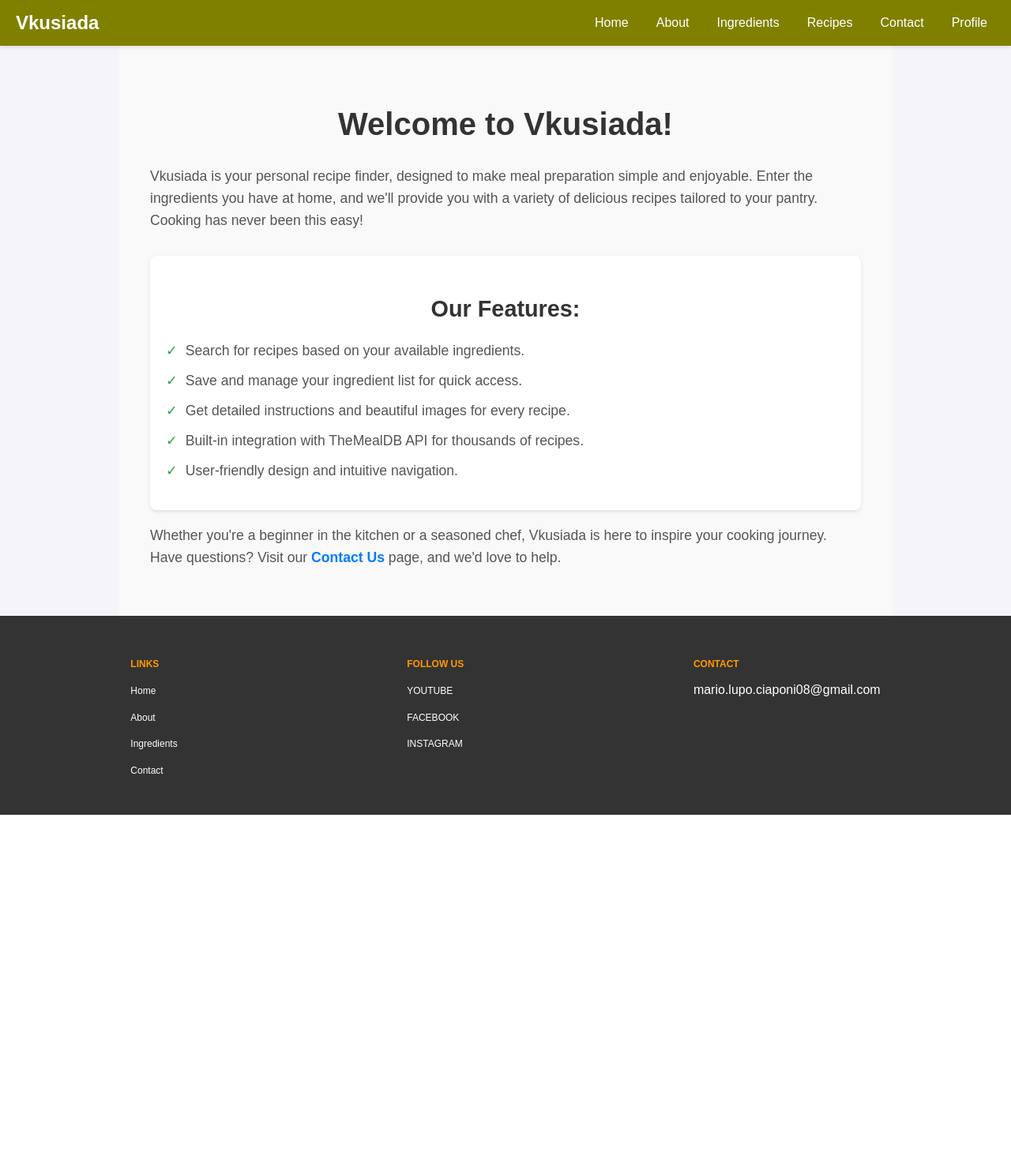
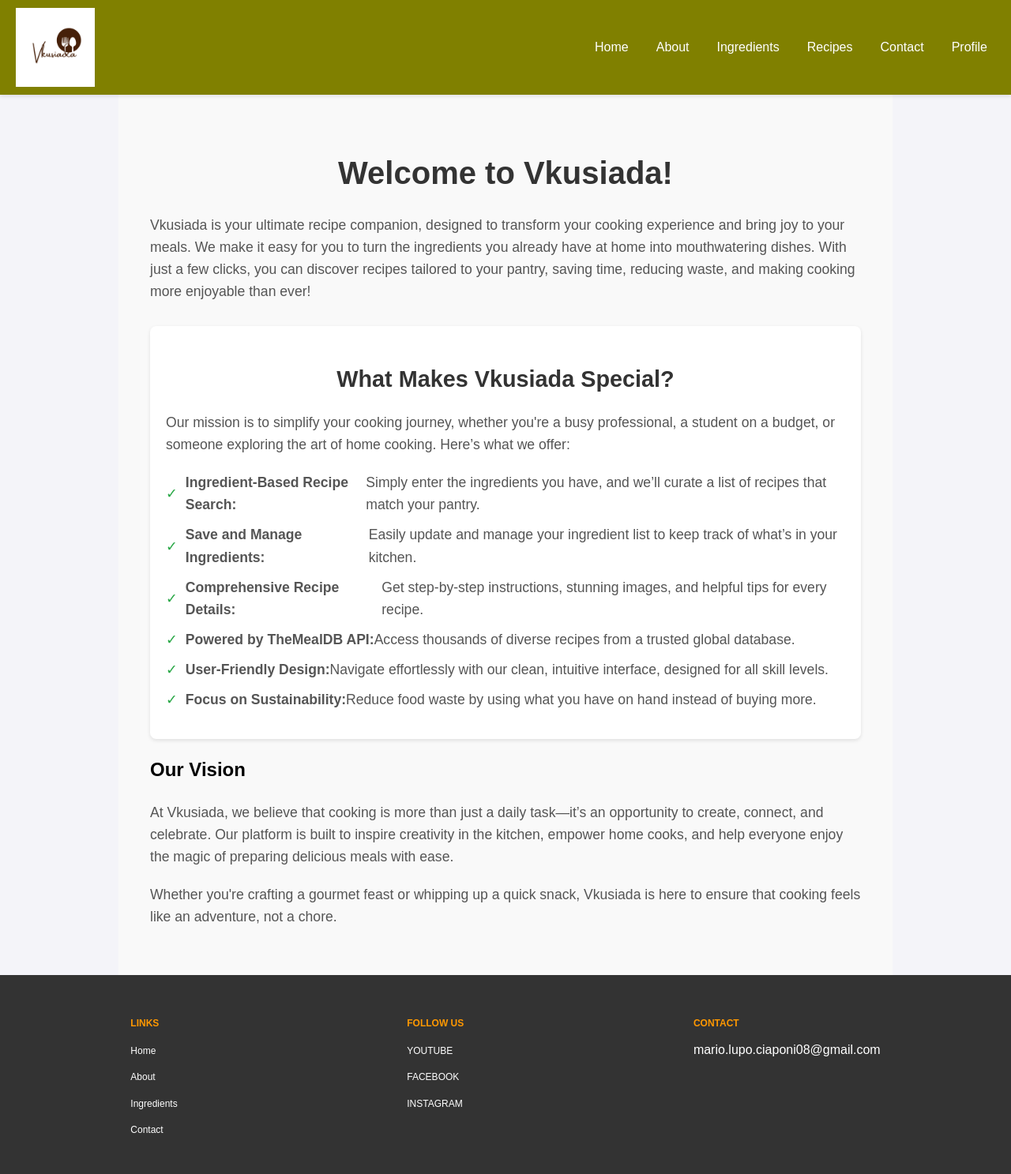
Before and after one commit to Mario-Lupo-Ciaponi/Vkusiada, a Flask app: page /about in a window 1280 px wide. Shown: the whole page at 79% size. Before the commit the page ends 1032 px from the top, so only its background shows below. Run offline with Flask 3, Linux system fonts and the light colour scheme.

Commit message:
Updated code.

```diff
--- a/app.py
+++ b/app.py
@@ -259,10 +259,13 @@ def recipe_page():
             return render_template("recipe-page.html", recipes=recipes, ingredients=ingredients)
         else:
             flash("No recipes found for the provided ingredients. Try with different ingredients!", "warning")
-            return redirect(url_for("home_page"))
+            # Stay on the recipe page and display the message
+            return render_template("recipe-page.html", recipes=[], ingredients=ingredients)
     else:
         flash("You have no ingredients. Please add some ingredients first.", "danger")
-        return redirect(url_for("home_page"))
+        # Stay on the recipe page and display the message
+        return render_template("recipe-page.html", recipes=[], ingredients=[])
+
 
 
 
--- a/static/css/style.css
+++ b/static/css/style.css
@@ -23,16 +23,24 @@ body {
   box-shadow: 0 2px 5px rgba(0, 0, 0, 0.1);
 }
 
-.navbar-brand {
+/* Adjust logo styling */
+.site-logo {
   display: flex;
   align-items: center;
 }
 
-.site-name {
-  font-size: 1.5rem;
-  color: #fff;
-  text-decoration: none;
-  font-weight: bold;
+.logo-img {
+  height: 100px; /* Adjust the height of the logo */
+  width: auto; /* Maintain aspect ratio */
+  object-fit: contain; /* Ensure the logo fits nicely */
+  cursor: pointer;
+}
+
+/* Optional: Adjust spacing around the logo */
+.navbar-brand {
+  display: flex;
+  align-items: center;
+  gap: 10px; /* Adds space between logo and other elements */
 }
 
 .menu-toggle {
--- a/templates/about-page.html
+++ b/templates/about-page.html
@@ -8,27 +8,64 @@ style %}
 <div class="about-container">
   <h1>Welcome to Vkusiada!</h1>
   <p>
-    Vkusiada is your personal recipe finder, designed to make meal preparation
-    simple and enjoyable. Enter the ingredients you have at home, and we'll
-    provide you with a variety of delicious recipes tailored to your pantry.
-    Cooking has never been this easy!
+    Vkusiada is your ultimate recipe companion, designed to transform your
+    cooking experience and bring joy to your meals. We make it easy for you to
+    turn the ingredients you already have at home into mouthwatering dishes.
+    With just a few clicks, you can discover recipes tailored to your pantry,
+    saving time, reducing waste, and making cooking more enjoyable than ever!
   </p>
 
   <div class="features">
-    <h2>Our Features:</h2>
+    <h2>What Makes Vkusiada Special?</h2>
+    <p>
+      Our mission is to simplify your cooking journey, whether you're a busy
+      professional, a student on a budget, or someone exploring the art of home
+      cooking. Here’s what we offer:
+    </p>
     <ul>
-      <li>Search for recipes based on your available ingredients.</li>
-      <li>Save and manage your ingredient list for quick access.</li>
-      <li>Get detailed instructions and beautiful images for every recipe.</li>
-      <li>Built-in integration with TheMealDB API for thousands of recipes.</li>
-      <li>User-friendly design and intuitive navigation.</li>
+      <li>
+        <strong>Ingredient-Based Recipe Search:</strong> Simply enter the
+        ingredients you have, and we’ll curate a list of recipes that match your
+        pantry.
+      </li>
+      <li>
+        <strong>Save and Manage Ingredients:</strong> Easily update and manage
+        your ingredient list to keep track of what’s in your kitchen.
+      </li>
+      <li>
+        <strong>Comprehensive Recipe Details:</strong> Get step-by-step
+        instructions, stunning images, and helpful tips for every recipe.
+      </li>
+      <li>
+        <strong>Powered by TheMealDB API:</strong> Access thousands of diverse
+        recipes from a trusted global database.
+      </li>
+      <li>
+        <strong>User-Friendly Design:</strong> Navigate effortlessly with our
+        clean, intuitive interface, designed for all skill levels.
+      </li>
+      <li>
+        <strong>Focus on Sustainability:</strong> Reduce food waste by using
+        what you have on hand instead of buying more.
+      </li>
     </ul>
   </div>
 
-  <p>
-    Whether you're a beginner in the kitchen or a seasoned chef, Vkusiada is
-    here to inspire your cooking journey. Have questions? Visit our
-    <a href="/contact">Contact Us</a> page, and we'd love to help.
-  </p>
+  <div class="about-vision">
+    <h2>Our Vision</h2>
+    <p>
+      At Vkusiada, we believe that cooking is more than just a daily task—it’s
+      an opportunity to create, connect, and celebrate. Our platform is built to
+      inspire creativity in the kitchen, empower home cooks, and help everyone
+      enjoy the magic of preparing delicious meals with ease.
+    </p>
+    <p>
+      Whether you're crafting a gourmet feast or whipping up a quick snack,
+      Vkusiada is here to ensure that cooking feels like an adventure, not a
+      chore.
+    </p>
+  </div>
+
+  </div>
 </div>
 {% endblock %}
--- a/templates/base.html
+++ b/templates/base.html
@@ -11,9 +11,17 @@
     {% block style %}{% endblock %}
   </head>
   <body>
+    <!-- Navbar -->
     <nav class="navbar">
       <div class="navbar-brand">
-        <a href="#" class="site-name">Vkusiada</a>
+        <!-- Replace text with a logo image -->
+        <a href="/home" class="site-logo">
+          <img
+            src="{{ url_for('static', filename='images/logo.png') }}"
+            alt="Vkusiada Logo"
+            class="logo-img"
+          />
+        </a>
         <button class="menu-toggle" aria-label="Toggle Menu">
           <span class="bar"></span>
           <span class="bar"></span>
@@ -36,8 +44,8 @@
           <div class="dropdown">
             <a href="#" class="dropbtn">Recipes</a>
             <div class="dropdown-content">
-              <a href="/ingredients">All recipes</a>
-              <a href="/add-ingredient">Add recipe</a>
+              <a href="/recipe">All Recipes</a>
+              <a href="/add-recipe">Add Recipe</a>
             </div>
           </div>
         </li>
@@ -46,9 +54,9 @@
           <div class="dropdown">
             <a href="#" class="dropbtn">Profile</a>
             <div class="dropdown-content">
-              <a href="#">My profile</a>
+              <a href="#">My Profile</a>
               <a href="/logout">Logout</a>
-              <a href="/delete-account">Delete account</a>
+              <a href="/delete-account">Delete Account</a>
             </div>
           </div>
         </li>
```
Also changed, not shown: static/css/ingredients-page-style.css (+75 -43 lines), templates/recipe-page.html (+30 -14 lines), static/images/logo.png (added).
